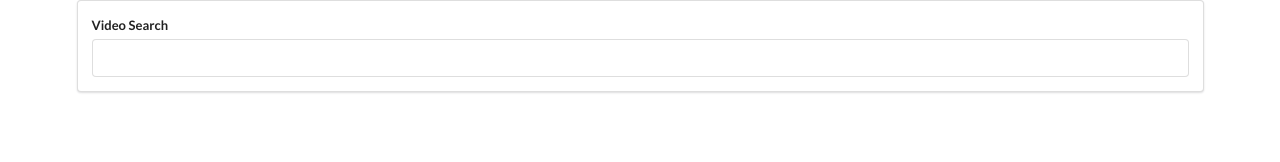
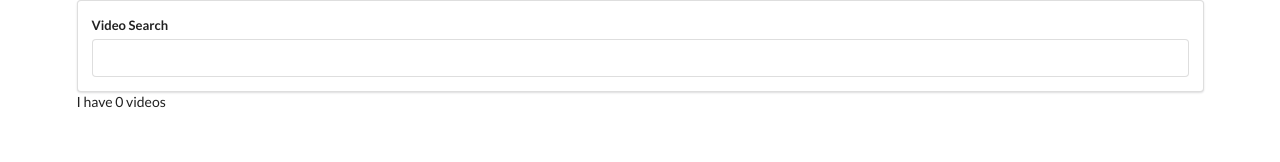
Before and after one commit to tsg1204/videos, a React (Create React App) app: page / in a window 1280 px wide. Shown: the top 162 px of the page. Built offline with nearby package versions, Linux system fonts and the light colour scheme.

Commit message:
add video fetch functionality

```diff
--- a/src/components/App.js
+++ b/src/components/App.js
@@ -4,7 +4,7 @@ import SearchBar from './SearchBar';
 
 
 class App extends React.Component {
-
+    state = {videos: []};
 
     handleSubmit = async term => {
         const response = await youtube.get("/search", {
@@ -12,13 +12,14 @@ class App extends React.Component {
             q: term,
           }
         });
-        console.log(response);
+        this.setState({videos: response.data.items});
     };
 
     render() {
         return (
         <div className="ui container">
             <SearchBar onSearchSubmit={this.handleSubmit} />
+            I have {this.state.videos.length} videos
         </div>
         );
     }
```
